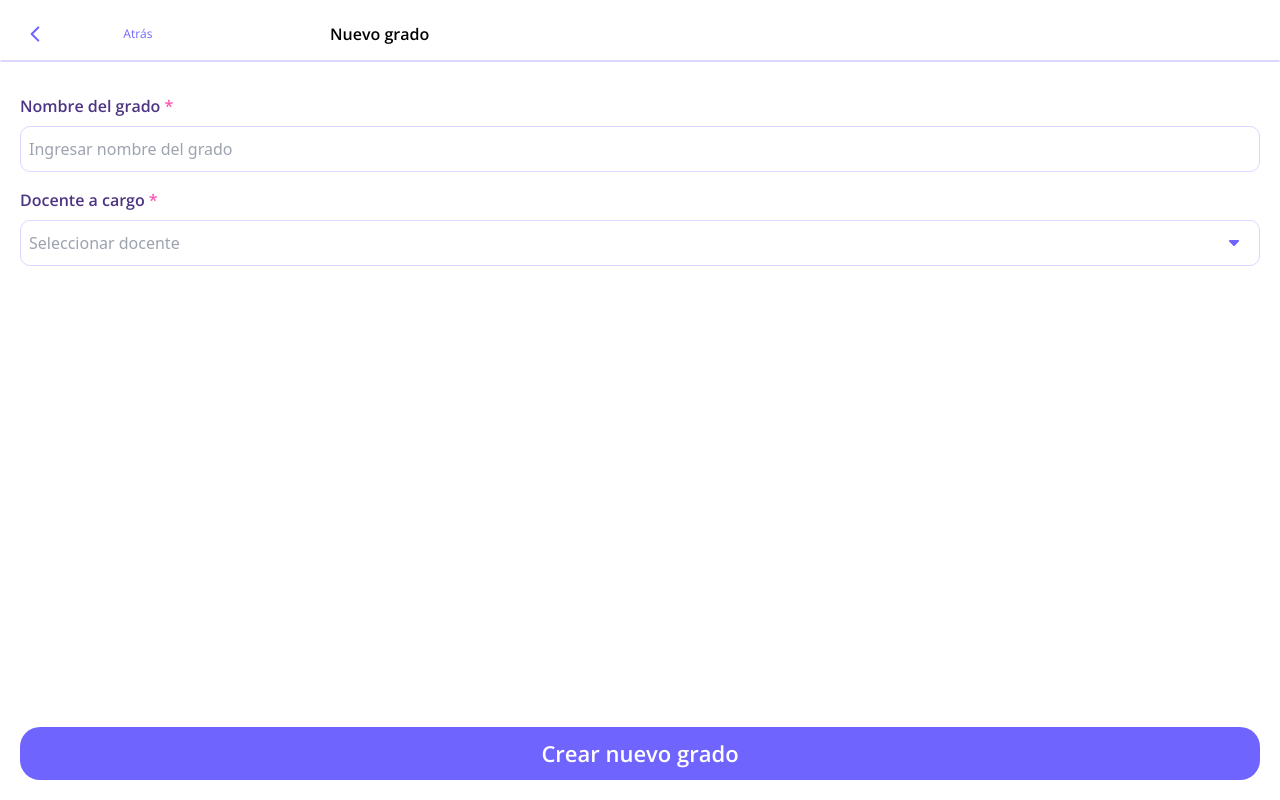
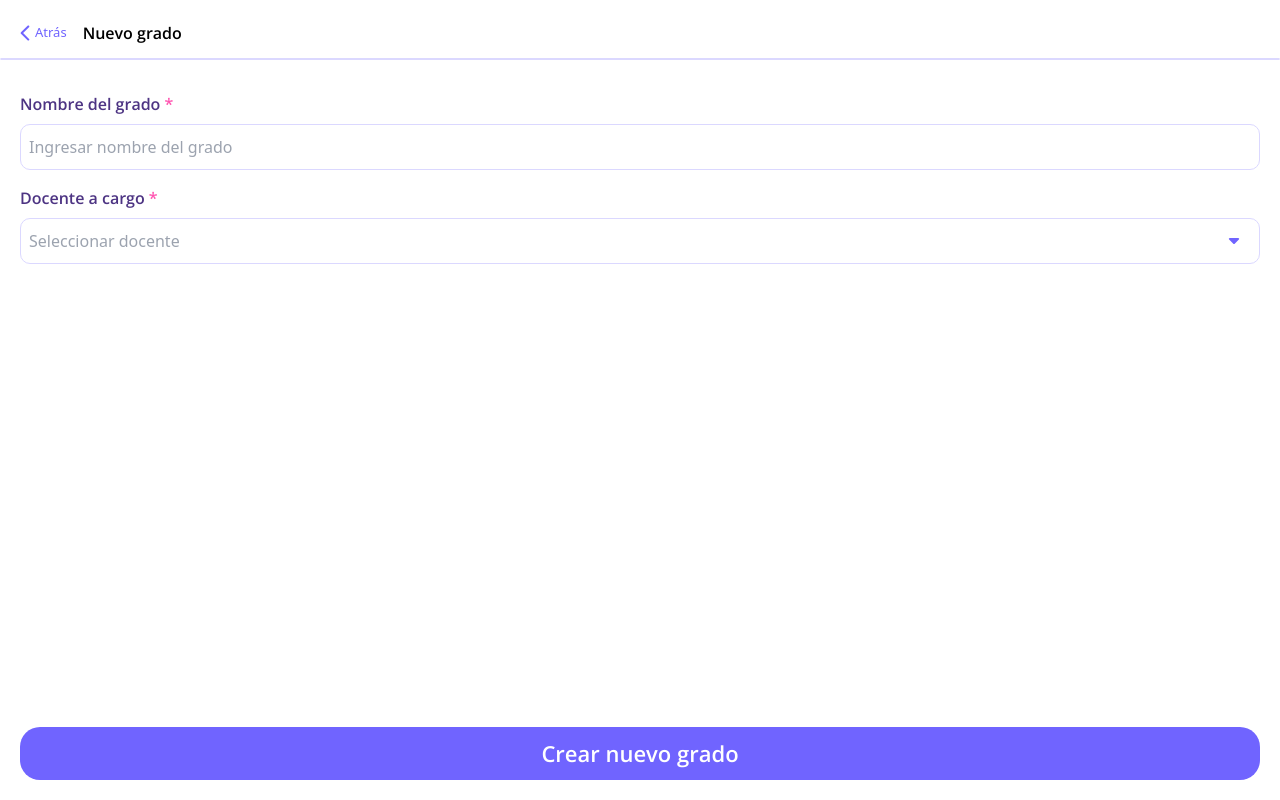
Before and after one commit to Rafterminador/atenea-cliente, a React (Create React App) app: page /grades/create in a window 1280 px wide. Built offline with nearby package versions, Linux system fonts and the light colour scheme.

Commit message:
actualizando componente retrocededer

```diff
--- a/src/App.js
+++ b/src/App.js
@@ -39,6 +39,10 @@ function App() {
         <Route path="/grades/update/:id" element={<UpdateGrade />} />
         <Route path="/grades/update/:id/edit" element={<EditGrade />} />
 
+        <Route path="/home" element={<Home />} />
+        <Route path="/cuenta" element={<Account />} />
+        <Route path="/videotutoriales" element={<VideoTutorials />} />
+
         <Route path="/ver/alumno" element={<VerAlumno />} />
         <Route path="/cuenta/alumno" element={<AlumnoAccount />} />
         <Route path="/editar/alumno" element={<EditAlumnoAccount />} />
--- a/src/components/Retroceder.jsx
+++ b/src/components/Retroceder.jsx
@@ -8,15 +8,14 @@ const Retroceder = (props) => {
         navigate(-1)
     }
     return (
-        <div className='contenedor-admin'>
-            <div className='grid grid-cols-12 items-center'>
-                <button onClick={handleReturn}>
-                    <img src={Regresar} alt='Regresar' />
-                </button>
-                <p className='p-purple col-span-2'>Atrás</p>
-                <p className='p-bold-administracion col-span-9'>{props.text}</p>
-            </div>
-        </div>
+        <>
+            <div className="flex ml-5 mt-[21px] mb-[13px] items-cente" onClick={handleReturn}>
+                <img src={Regresar} alt="backleft" />
+                <p className="text-[13px] ml-[5px] mt-[2px] font-sans text-[#7064FF]"> Atrás</p>
+                <p className="ml-[16px] p-bold-administracion ">{props.text}</p>
+            </div >
+            <hr className='administracion' />
+        </>
     )
 }
 
--- a/src/index.css
+++ b/src/index.css
@@ -175,11 +175,6 @@ hr.administracion {
 
 .grade-container {
   margin-top: 8px;
-}
-
-.p-purple {
-  color: #7064ff;
-  font-size: 12px;
 }
 
 .label-purple {
--- a/src/pages/AlumnoAccount.jsx
+++ b/src/pages/AlumnoAccount.jsx
@@ -1,27 +1,14 @@
 import React from "react";
-import bleft from "../assets/images/chevron_left.svg"
 import ComboBox from "../components/ComboBox"
-import { useNavigate } from "react-router-dom";
 import Input from "../components/Input";
 import Button from "../components/Button";
+import Retroceder from '../components/Retroceder';
 
 const AlumnoAccount = () => {
-  const navigate = useNavigate();
-  function handleBack() {
-    navigate("/ver/alumno");
-  }
+
   return (
     <div>
-
-<div className="flex m-5 text-center">
-    <img src={bleft} alt="backleft" />
-    <p className="text-[13px] ml-[5px] mt-[2px] font-sans text-[#7064FF]" onClick={handleBack}>Atrás</p>
-    <p className="text-[16px] ml-[16px] font-semibold">Nuevo alumno</p>
-    </div>
-
-<div className="bg-[#DBD8FF] h-[1px] my-6"></div>
-
-        <div>
+      <Retroceder text="Nuevo alumno" />
       <form>
         <div className="flex flex-col text gap-2 text-[#4D3483] font-semibold text-start text-[16px] m-5">
           <label htmlFor="username">Nombre completo</label>
@@ -81,7 +68,6 @@ const AlumnoAccount = () => {
         />
       </div>
     </div>
-    </div>
   );
 };
 
--- a/src/pages/EditGrade.jsx
+++ b/src/pages/EditGrade.jsx
@@ -21,7 +21,6 @@ const EditGrade = () => {
     return (
         <>
             <Retroceder text="Editar datos" />
-            <hr className='administracion' />
             <div className='contenedor-admin'>
                 <label htmlFor="grade" className='label-purple'>Nombre del grado<span className='span-field'>*</span></label>
                 <input
--- a/src/pages/NewGrade.jsx
+++ b/src/pages/NewGrade.jsx
@@ -19,7 +19,6 @@ const NewGrade = () => {
     return (
         <>
             <Retroceder text="Nuevo grado" />
-            <hr className='administracion' style={{ marginBottom: '8px' }} />
             <form className='contenedor-admin' onSubmit={handleGrade}>
                 <label htmlFor="grade" className='label-purple'>Nombre del grado<span className='span-field'>*</span></label>
                 <input
--- a/src/pages/UpdateGrade.jsx
+++ b/src/pages/UpdateGrade.jsx
@@ -30,7 +30,6 @@ const UpdateGrade = () => {
     return (
         <>
             <Retroceder text={grade.curso} />
-            <hr className='administracion' />
             <div className='contenedor-admin'>
                 <div className='container-grade'>
                     <h2 className='h2-administracion' style={{ marginBottom: '16px' }}>
```
Lines whose indentation alone changed are shown as unchanged.
